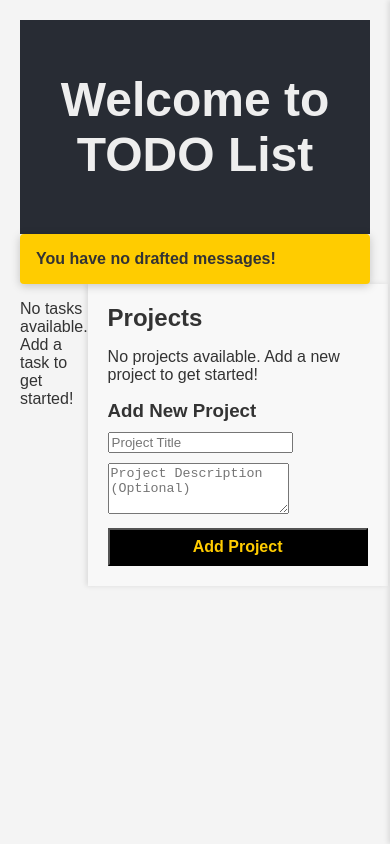
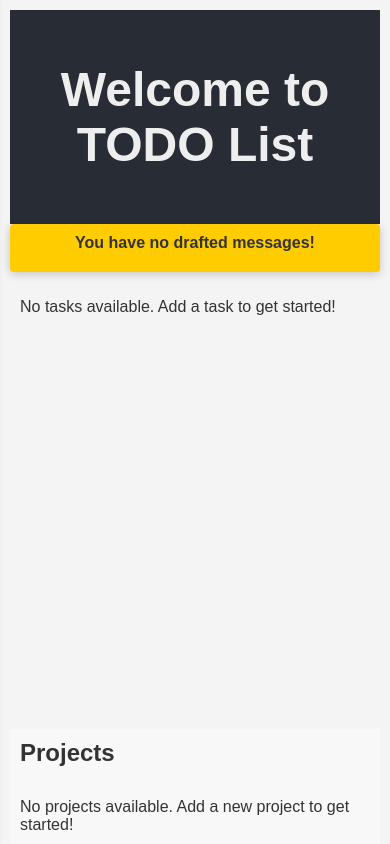
Before and after one commit to seif1125/todo-list, a React (Create React App) app: page / in a window 390 px wide. Shown: the top 844 px of the page. Built offline with nearby package versions, Linux system fonts and the light colour scheme.

Commit message:
Finalize Design

```diff
--- a/src/App.css
+++ b/src/App.css
@@ -1,4 +1,8 @@
 /* Global Styles */
+.app{
+overflow-x: hidden;
+}
+
 body {
   font-family: 'Arial', sans-serif;
   background-color: #f4f4f4;
@@ -73,6 +77,12 @@ h1{
 .notification-actions {
   display: flex;
   align-items: center;
+}
+.tasks-container {
+  width: 40%;
+}
+h2.project-title {
+  margin-top: 15px;
 }
 
 .view-draft-btn {
@@ -164,8 +174,12 @@ h1{
   padding: 20px;
   border-radius: 8px;
   box-shadow: 0 4px 8px rgba(0, 0, 0, 0.1);
+  height: 360px;
+  overflow-y: scroll;
 }
-
+p.task-list-empty {
+  height: 360px;
+}
 .task-item {
   background-color: transparent;
   padding: 12px 10px;
@@ -216,6 +230,8 @@ h1{
   color: #ffcc00;
   cursor: pointer;
 }
+
+
 .complete-toggle {
   display: flex;
   align-items: center;
@@ -307,6 +323,8 @@ h1{
   list-style-type: none;
   padding: 0;
   margin-top: 15px;
+  height: 360px;
+  overflow-y: scroll;
 }
 
 .project-item {
@@ -375,9 +393,17 @@ span.arrow-icon {
   border: none !important;
 }
 
+.edit-button{
+  background: none;
+  border: none;
+  cursor: pointer;
+
+}
+
 .edit-button:hover, .delete-button:hover {
   transform: translateX(2px);
 }
+
 
 .project-header > input[type="text"] {
   background: none;
@@ -399,7 +425,7 @@ form.add-project-form {
   flex-direction: column;
   gap: 10px;
 }
-.add-project-form > input[type="text"] {
+.form-group > input[type="text"] {
   padding: 8px 12px;
   border-radius: 5px;
   border: #ffcc00 solid 0.25px;
@@ -412,7 +438,7 @@ form.add-project-form {
   outline: none;
   transition: border-color 0.3s;
 }
-.add-project-form >textarea {
+.form-group >textarea {
   margin-block: 5px;
   padding: 8px 12px;
   width: 100%;
@@ -475,7 +501,7 @@ form.add-project-form {
 }
 
 .save-button,
-.delete-button {
+.delete-button{
   background: none;
   border: 1px solid #ccc;
   padding: 5px 10px;
@@ -487,3 +513,111 @@ form.add-project-form {
 .flex-class{
   display: flex;
 }
+
+@media (max-width: 768px) {
+  body {
+    padding: 10px;
+  }
+
+  .main-section {
+    flex-direction: column; /* Stack containers vertically */
+  }
+
+  .container,
+  .tasks-container,
+  .projects-sidebar {
+    width: 100%; /* Full width for all main components */
+    margin-bottom: 20px; /* Add spacing between sections */
+  }
+
+  .projects-sidebar {
+    min-width: unset;
+    box-shadow: none;
+    padding: 10px;
+    margin-top: 25px;
+  }
+
+  .drafts-sidebar {
+    width: 100%;
+    right: 100%; /* Remove the off-screen positioning */
+  }
+
+  .task-list {
+    min-height: 200px; /* Adjust for smaller screens */
+  }
+
+  .task-item {
+    flex-direction: column; /* Stack task item content */
+    align-items: flex-start;
+  }
+
+  .task-bar {
+    flex-direction: column;
+    gap: 10px;
+  }
+
+  .complete-toggle > input[type="checkbox"] {
+    width: 16px;
+    height: 16px;
+  }
+
+  .add-task-form {
+    padding: 10px;
+  }
+
+  .add-task-form input[type="text"],
+  .add-task-form textarea {
+    font-size: 14px;
+  }
+
+  .add-task-form button {
+    font-size: 14px;
+  }
+
+  .projects-sidebar .project-header {
+    flex-direction: column;
+    gap: 10px;
+  }
+
+  .project-header > input[type="text"],
+  .project-description > textarea {
+    font-size: 14px;
+  }
+  .opened {
+    right: 0px !important;
+}
+}
+
+/* Adjustments for Very Small Screens (up to 480px) */
+@media (max-width: 480px) {
+  .notification-bar {
+    flex-direction: column;
+    gap: 10px;
+    padding: 10px;
+  }
+
+  .project-item {
+    font-size: 14px;
+    padding: 10px;
+  }
+
+  .add-project-form {
+    gap: 5px;
+  }
+
+  .add-project-form button {
+    font-size: 12px;
+  }
+
+  .task-item {
+    padding: 8px;
+  }
+
+  .task-bar > input {
+    font-size: 14px;
+  }
+
+  .tasks-container {
+    padding: 10px;
+  }
+}
```
